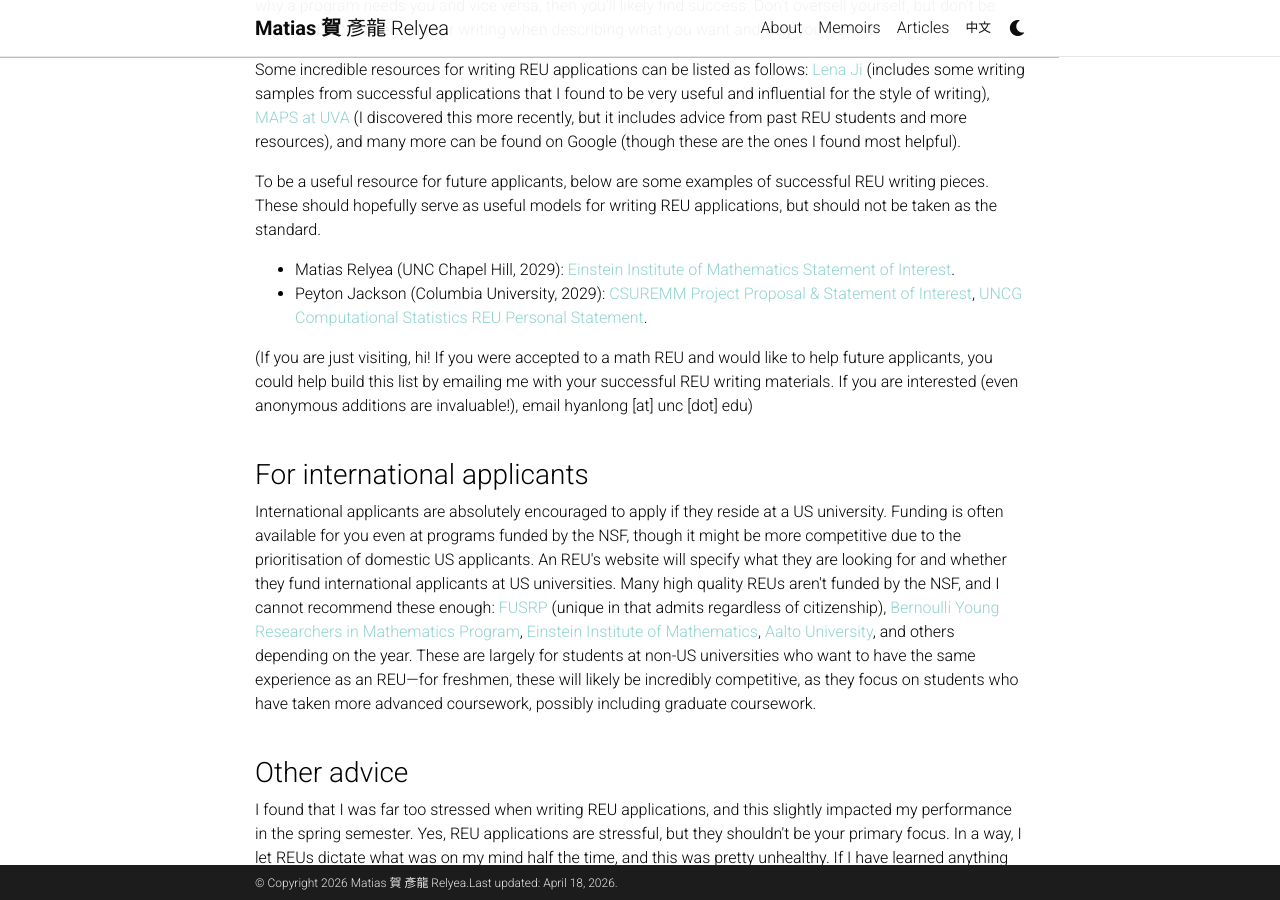
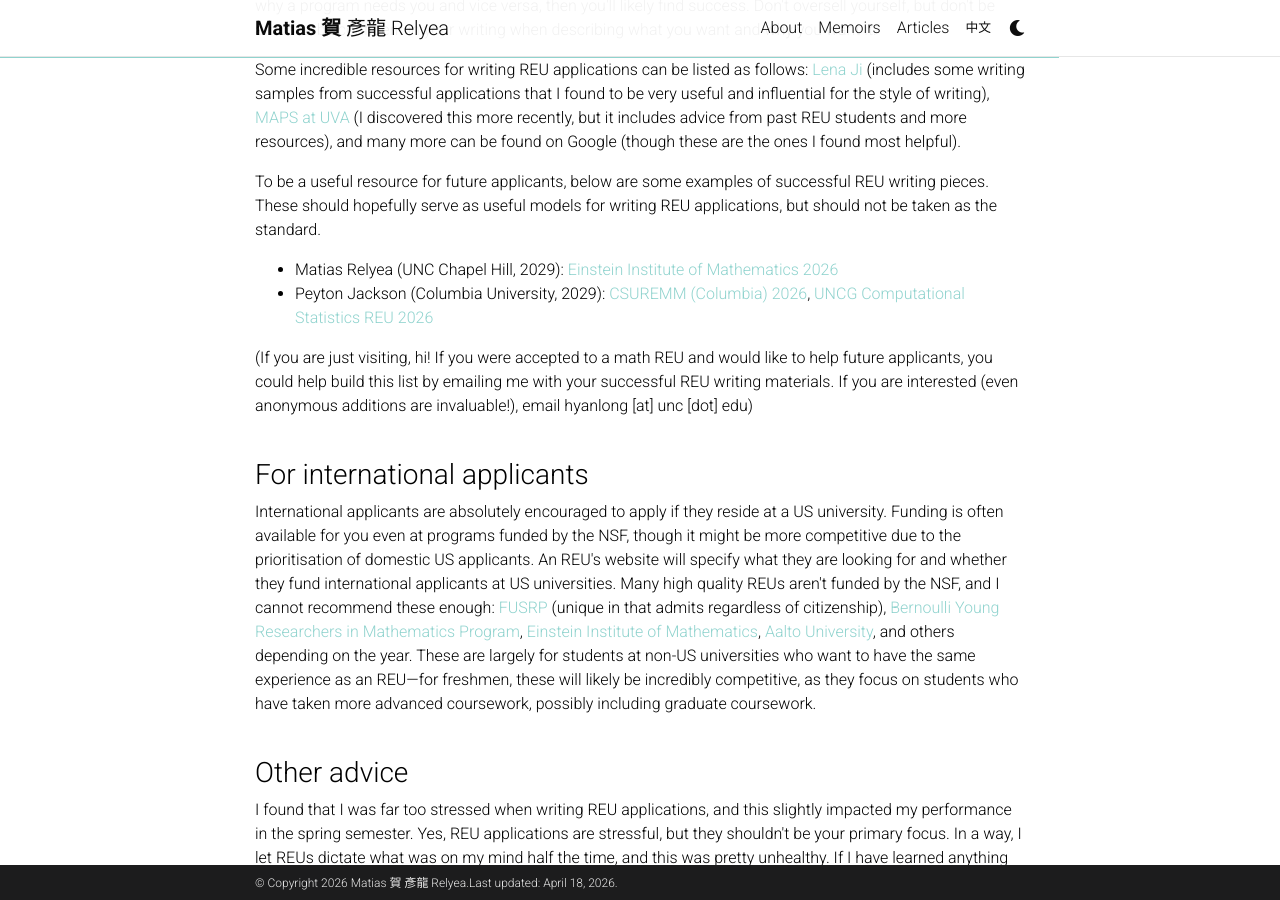
Before and after one commit to Quadcryo/quadcryo, a Jekyll site: the page built from _posts/2026-03-31-mathreus.md, in a window 1280 px wide and 900 px high, scrolled down 5547 px. Built offline with Jekyll 4.4.1, drawn with Linux system fonts in a browser that asks for light colours; comment, search, counter and statistics services are not loaded; a style sheet for code colours, icons or effects is not loaded.

Commit message:
ok I lied this is the last edit

```diff
--- a/_posts/2026-03-31-mathreus.md
+++ b/_posts/2026-03-31-mathreus.md
@@ -87,8 +87,8 @@ tags: mathematics
 
 
 <ul>
-  <li>Matias Relyea (UNC Chapel Hill, 2029): <a href="https://quadcryo.github.io/quadcryo/assets/pdf/Einstein SOI.pdf">Einstein Institute of Mathematics Statement of Interest</a>.</li>
-  <li>Peyton Jackson (Columbia University, 2029): <a href="https://quadcryo.github.io/quadcryo/assets/pdf/peyton-CSUREMM.pdf">CSUREMM Project Proposal & Statement of Interest</a>, <a href="https://quadcryo.github.io/quadcryo/assets/pdf/peyton-UNCG.pdf">UNCG Computational Statistics REU Personal Statement</a>.</li>
+  <li>Matias Relyea (UNC Chapel Hill, 2029): <a href="https://quadcryo.github.io/quadcryo/assets/pdf/Einstein SOI.pdf">Einstein Institute of Mathematics 2026</a></li>
+  <li>Peyton Jackson (Columbia University, 2029): <a href="https://quadcryo.github.io/quadcryo/assets/pdf/peyton-CSUREMM.pdf">CSUREMM (Columbia) 2026</a>, <a href="https://quadcryo.github.io/quadcryo/assets/pdf/peyton-UNCG.pdf">UNCG Computational Statistics REU 2026</a></li>
 </ul>
 
 <p>(If you are just visiting, hi! If you were accepted to a math REU and would like to help future applicants, you could help build this list by emailing me with your successful REU writing materials. If you are interested (even anonymous additions are invaluable!), email hyanlong [at] unc [dot] edu) </p>
```
